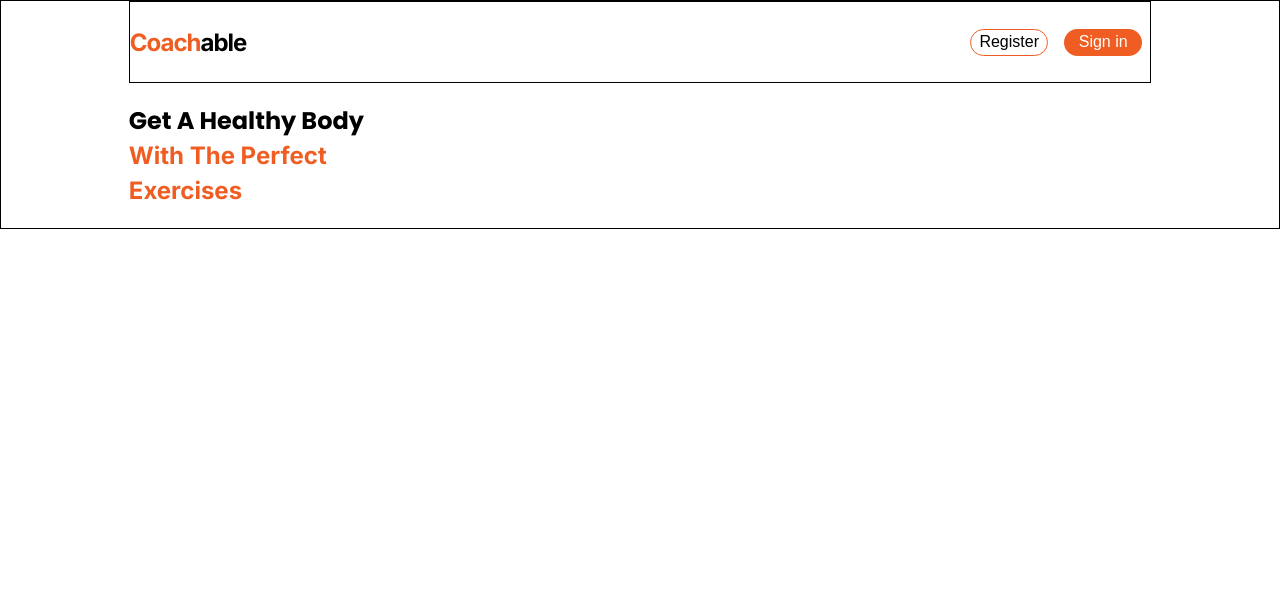
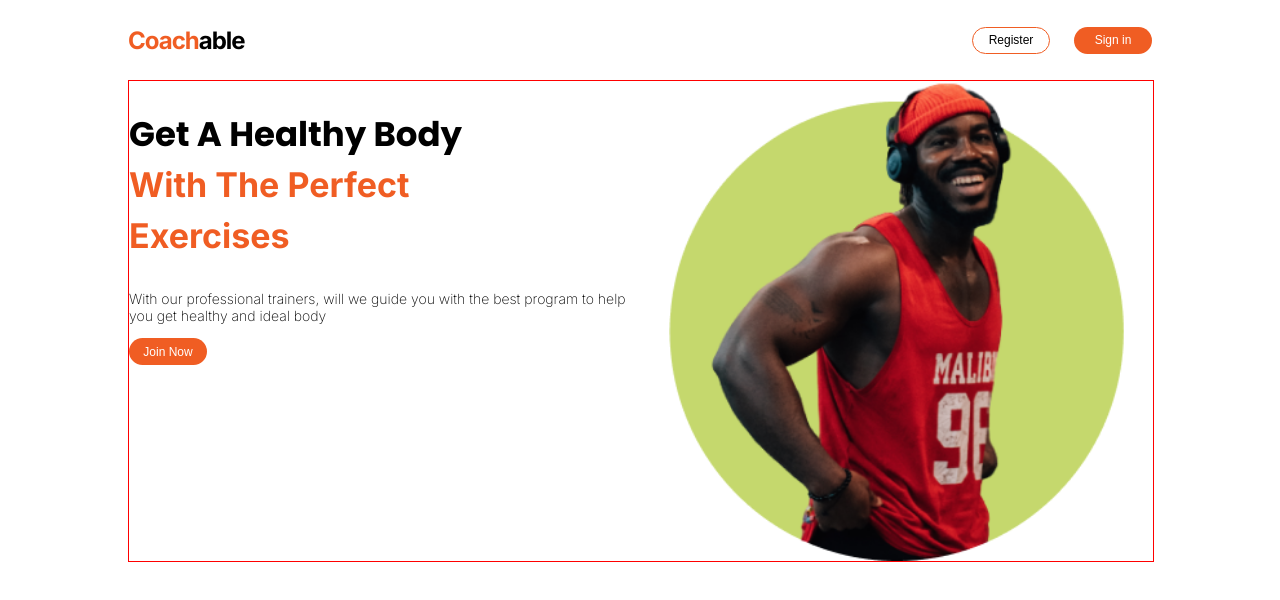
Before and after one commit to Jacksonwrk3/Coachable, a React (Create React App) app: page / in a window 1280 px wide. Shown: the top 600 px of the page. Built offline with nearby package versions, Linux system fonts and the light colour scheme.

Commit message:
hero-banner finished

```diff
--- a/src/App.js
+++ b/src/App.js
@@ -1,22 +1,11 @@
 import Header from "./components/Header/Header.jsx";
-import PrimaryColor from "./components/UI/PrimaryColor/PrimaryColor.jsx";
+import Hero from "./components/Hero/Hero.jsx";
 import classes from "./App.module.css";
 function App() {
   return (
     <div className={classes.app}>
       <Header />
-      <section>
-        <div>
-          <h1>
-            Get A Healthy Body <br />
-            <PrimaryColor>
-              With The Perfect <br />
-              Exercises
-            </PrimaryColor>
-          </h1>
-        </div>
-        <div></div>
-      </section>
+      <Hero />
     </div>
   );
 }
--- a/src/components/Header/Header.jsx
+++ b/src/components/Header/Header.jsx
@@ -8,7 +8,9 @@ const Header = (props) => {
       <Logo />
       <div className={classes.buttonContainer}>
         <Button primary={false}>Register</Button>
-        <Button primary={true}>Sign in</Button>
+        <Button primary={true} className={classes.buttonSpacing}>
+          Sign in
+        </Button>
       </div>
     </header>
   );
--- a/src/components/Header/Header.module.css
+++ b/src/components/Header/Header.module.css
@@ -2,6 +2,9 @@
   display: flex;
   align-items: center;
   justify-content: space-between;
-  border: 1px solid black;
   height: 5rem;
 }
+
+.buttonSpacing {
+  margin-left: 1.5rem;
+}
--- /dev/null
+++ b/src/components/Hero/Hero.jsx
@@ -0,0 +1,30 @@
+import React from "react";
+import Text from "../UI/Text/Text";
+import Button from "../UI/Button/Button";
+import PrimaryColor from "../UI/PrimaryColor/PrimaryColor";
+import classes from "./Hero.module.css";
+const Hero = (props) => {
+  return (
+    <section className={classes.hero}>
+      <div className={classes.heroLeft}>
+        <h1>
+          Get A Healthy Body <br />
+          <PrimaryColor>
+            With The Perfect <br />
+            Exercises
+          </PrimaryColor>
+        </h1>
+        <Text fontWeight="extraLight" fontSize="sm" textAlign="left">
+          With our professional trainers, will we guide you with the best
+          program to help you get healthy and ideal body
+        </Text>
+        <Button primary={true}>Join Now</Button>
+      </div>
+      <div className={classes.heroRight}>
+        <img src="/redoutfitman.png" alt="Man with red jersey" />
+      </div>
+    </section>
+  );
+};
+
+export default Hero;
--- /dev/null
+++ b/src/components/Hero/Hero.module.css
@@ -0,0 +1,26 @@
+.hero {
+  display: flex;
+  align-items: center;
+  width: 100%;
+  height: 60vh;
+  border: 1px solid red;
+}
+
+.heroLeft {
+  width: 50%;
+  height: 100%;
+}
+
+.heroRight {
+  width: 50%;
+  height: 100%;
+  display: flex;
+  align-items: center;
+}
+
+img {
+  display: block;
+  margin: auto;
+  height: 100%;
+  width: auto;
+}
--- a/src/components/UI/Button/Button.jsx
+++ b/src/components/UI/Button/Button.jsx
@@ -5,7 +5,7 @@ const Button = (props) => {
     <button
       className={`${
         props.primary ? classes.primaryButton : classes.secondaryButton
-      } ${classes.generalButton}`}
+      } ${classes.generalButton} ${props.className}`}
       onClick={props.onClick}
     >
       {props.children}
--- a/src/components/UI/Button/Button.module.css
+++ b/src/components/UI/Button/Button.module.css
@@ -1,11 +1,10 @@
 .generalButton {
   text-align: center;
   border-radius: 1rem;
-  font-size: 1rem;
-  width: 4.875rem;
+  font-size: 0.75rem;
+  min-width: 4.875rem;
+  min-height: 1rem;
   height: 1.6875rem;
-  margin-left: 0.5rem;
-  margin-right: 0.5rem;
 }
 
 .primaryButton {
--- /dev/null
+++ b/src/components/UI/Text/Text.jsx
@@ -0,0 +1,128 @@
+import React from "react";
+//fontsize
+// xs: Approximately 12 pixels
+// sm: Approximately 14 pixels
+// md: Approximately 16 pixels (base font size)
+// lg: Approximately 20 pixels
+// xl: Approximately 24 pixels
+// 2xl: Approximately 32 pixels
+// 3xl: Approximately 40 pixels
+// 4xl: Approximately 48 pixels
+// 5xl: Approximately 56 pixels
+// 6xl: Approximately 64 pixels
+// 7xl: Approximately 72 pixels
+// 8xl: Approximately 80 pixels
+// 9xl: Approximately 88 pixels
+//Take text alignment
+const Text = (props) => {
+  let fontSize;
+  let textAlign;
+  let fontWeight;
+  switch (props.fontSize) {
+    case "xs":
+      fontSize = ".75rem";
+      break;
+    case "sm":
+      fontSize = ".875rem";
+      break;
+    case "md":
+      fontSize = "1rem";
+      break;
+    case "lg":
+      fontSize = "1.25rem";
+      break;
+    case "xl":
+      fontSize = "1.5rem";
+      break;
+    case "2xl":
+      fontSize = "2rem";
+      break;
+    case "3xl":
+      fontSize = "2.5rem";
+      break;
+    case "4xl":
+      fontSize = "3rem";
+      break;
+    case "5xl":
+      fontSize = "3.5rem";
+      break;
+    case "6xl":
+      fontSize = "4rem";
+      break;
+    case "7xl":
+      fontSize = "4.5rem";
+      break;
+    case "8xl":
+      fontSize = "5rem";
+      break;
+    case "9xl":
+      fontSize = "5.5rem";
+      break;
+    default:
+      fontSize = "1rem"; // Default font size if none of the cases match
+      break;
+  }
+
+  switch (props.textAlign) {
+    case "left":
+      textAlign = "left";
+      break;
+    case "center":
+      textAlign = "center";
+      break;
+    case "right":
+      textAlign = "right";
+      break;
+    case "justify":
+      textAlign = "justify";
+      break;
+    case "initial":
+      textAlign = "initial";
+      break;
+    case "inherit":
+      textAlign = "inherit";
+      break;
+    default:
+      textAlign = "left"; // Default text alignment if none of the cases match
+      break;
+  }
+
+  switch (props.fontWeight) {
+    case "bold":
+      fontWeight = "bold";
+      break;
+    case "light":
+      fontWeight = "300";
+      break;
+    case "medium":
+      fontWeight = "500";
+      break;
+    case "thin":
+      fontWeight = "100";
+      break;
+    case "extraLight":
+      fontWeight = "200";
+      break;
+    case "semiBold":
+      fontWeight = "600";
+      break;
+    case "extraBold":
+      fontWeight = "800";
+      break;
+    case "black":
+      fontWeight = "900";
+      break;
+    default:
+      fontWeight = "normal";
+      break;
+  }
+  const textStyles = {
+    fontSize: fontSize,
+    textAlign: textAlign,
+    fontWeight: fontWeight,
+  };
+
+  return <p style={textStyles}>{props.children}</p>;
+};
+
+export default Text;
--- a/src/index.css
+++ b/src/index.css
@@ -1,7 +1,6 @@
 @import url("https://fonts.googleapis.com/css2?family=Inter:wght@100;200;300;400;500;600;700;800;900&family=Poppins:ital,wght@0,100;0,200;0,300;0,400;0,500;0,600;0,700;0,800;0,900;1,100;1,200;1,300;1,400;1,500;1,600;1,700;1,800;1,900&display=swap");
 
 body {
-  border: 1px solid black;
   margin: 0;
   font-family: "Inter", -apple-system, BlinkMacSystemFont, "Segoe UI", "Roboto",
     "Oxygen", "Ubuntu", "Cantarell", "Fira Sans", "Droid Sans", "Helvetica Neue",
@@ -20,6 +19,10 @@ h6 {
   font-weight: 700;
 }
 
+h1 {
+  font-size: 34px;
+}
+
 p,
 span,
 a,
```
Also changed, not shown: public/redoutfitman.png (added).
